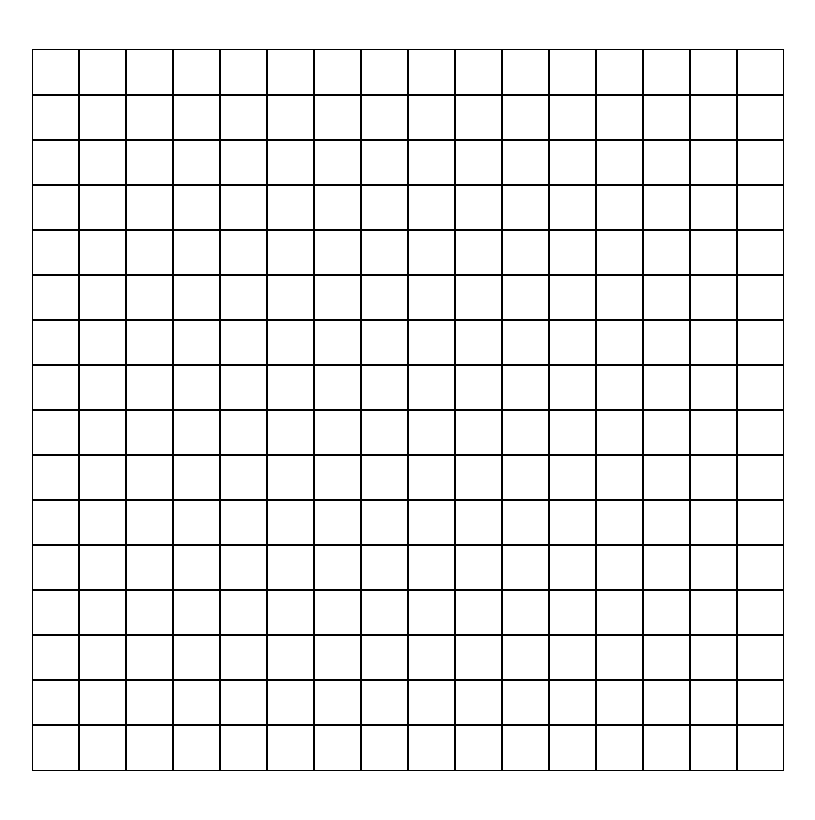
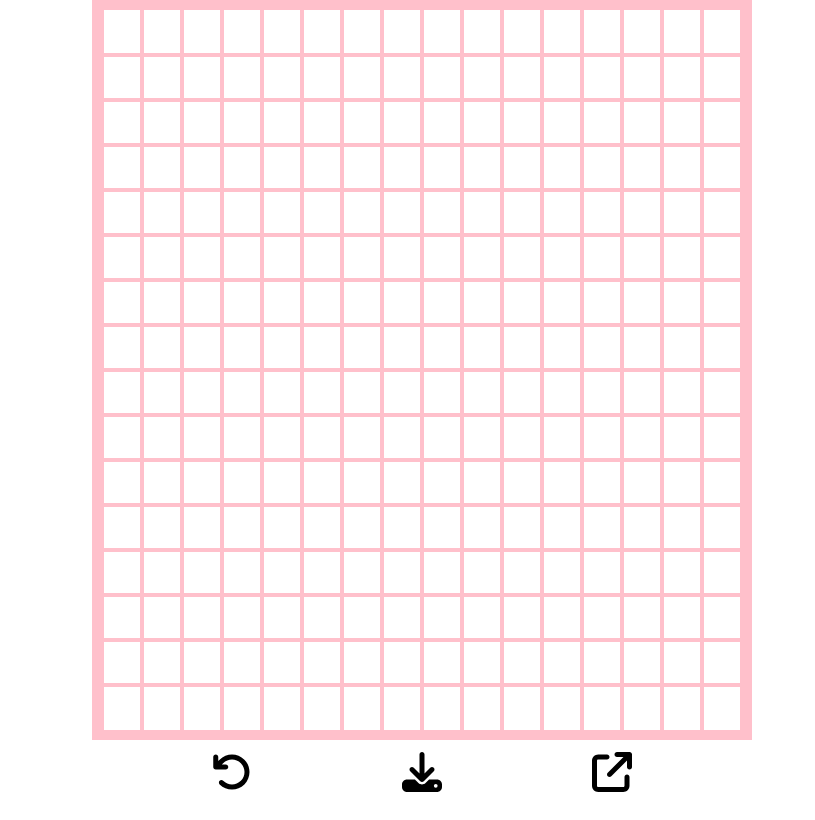
Before and after one commit to mikcheaela/Etch-a-Sketch, a plain HTML site: page index.html in a window 1280 px wide. Shown: the whole page, without its empty margins (218-1033 px from the left). Drawn offline with Linux system fonts and the light colour scheme.

Commit message:
Add three icons and functionality to  one
Added 3 svg icons that are for resetting,
downloading, and sharing respectively. Added
functionality to reset icon by changing all
squares back to white.

```diff
--- a/index.html
+++ b/index.html
@@ -5,10 +5,27 @@
     <meta name="viewport" content="width=device-width, initial-scale=1.0">
     <title>Document</title>
     <script defer src="./script.js"></script>
+    <script src="https://kit.fontawesome.com/e6da3d1915.js" crossorigin="anonymous"></script>
     <link rel="stylesheet" href="styles.css">
 </head>
 <body>
-    <div id="container"></div>
+    <div id="wrapper">
+        <div class="container"></div>
+    </div>
+
+    <div id="wrapper-2">
+        <div class="ui-buttons">
+            <button class="reset">
+                <svg xmlns="http://www.w3.org/2000/svg" viewBox="0 0 512 512"><!--!Font Awesome Free 6.5.2 by @fontawesome - https://fontawesome.com License - https://fontawesome.com/license/free Copyright 2024 Fonticons, Inc.--><path d="M125.7 160H176c17.7 0 32 14.3 32 32s-14.3 32-32 32H48c-17.7 0-32-14.3-32-32V64c0-17.7 14.3-32 32-32s32 14.3 32 32v51.2L97.6 97.6c87.5-87.5 229.3-87.5 316.8 0s87.5 229.3 0 316.8s-229.3 87.5-316.8 0c-12.5-12.5-12.5-32.8 0-45.3s32.8-12.5 45.3 0c62.5 62.5 163.8 62.5 226.3 0s62.5-163.8 0-226.3s-163.8-62.5-226.3 0L125.7 160z"/></svg>
+            </button>
+            <button class="download">
+                <svg xmlns="http://www.w3.org/2000/svg" viewBox="0 0 512 512"><!--!Font Awesome Free 6.5.2 by @fontawesome - https://fontawesome.com License - https://fontawesome.com/license/free Copyright 2024 Fonticons, Inc.--><path d="M288 32c0-17.7-14.3-32-32-32s-32 14.3-32 32V274.7l-73.4-73.4c-12.5-12.5-32.8-12.5-45.3 0s-12.5 32.8 0 45.3l128 128c12.5 12.5 32.8 12.5 45.3 0l128-128c12.5-12.5 12.5-32.8 0-45.3s-32.8-12.5-45.3 0L288 274.7V32zM64 352c-35.3 0-64 28.7-64 64v32c0 35.3 28.7 64 64 64H448c35.3 0 64-28.7 64-64V416c0-35.3-28.7-64-64-64H346.5l-45.3 45.3c-25 25-65.5 25-90.5 0L165.5 352H64zm368 56a24 24 0 1 1 0 48 24 24 0 1 1 0-48z"/></svg>
+            </button>
+            <button class="share">
+                <svg xmlns="http://www.w3.org/2000/svg" viewBox="0 0 512 512"><!--!Font Awesome Free 6.5.2 by @fontawesome - https://fontawesome.com License - https://fontawesome.com/license/free Copyright 2024 Fonticons, Inc.--><path d="M320 0c-17.7 0-32 14.3-32 32s14.3 32 32 32h82.7L201.4 265.4c-12.5 12.5-12.5 32.8 0 45.3s32.8 12.5 45.3 0L448 109.3V192c0 17.7 14.3 32 32 32s32-14.3 32-32V32c0-17.7-14.3-32-32-32H320zM80 32C35.8 32 0 67.8 0 112V432c0 44.2 35.8 80 80 80H400c44.2 0 80-35.8 80-80V320c0-17.7-14.3-32-32-32s-32 14.3-32 32V432c0 8.8-7.2 16-16 16H80c-8.8 0-16-7.2-16-16V112c0-8.8 7.2-16 16-16H192c17.7 0 32-14.3 32-32s-14.3-32-32-32H80z"/></svg>
+            </button>
+        </div>
+    </div>
 
 </body>
 </html>
--- a/script.js
+++ b/script.js
@@ -1,4 +1,5 @@
-const container = document.querySelector("#container");
+const container = document.querySelector(".container");
+const reset = document.querySelector(".reset");
 
 function createGrid(){
 
@@ -13,5 +14,18 @@ function createGrid(){
 
 }
 
+createGrid();
 
-createGrid();
+const squares = document.querySelectorAll(".square");
+
+squares.forEach((elem) => {
+    elem.addEventListener("mouseover", () => {
+        elem.style.backgroundColor = "black";
+    })
+})
+
+reset.addEventListener("click", () => {
+    squares.forEach((elem => {
+        elem.style.backgroundColor = "white";
+    }))
+})
--- a/styles.css
+++ b/styles.css
@@ -3,13 +3,30 @@
     padding:0px;
 }
 
-#container{
-    padding:50px;
-    width: 90%;
-    height: 90%;
+#wrapper{
+    min-height: 90vh;
+    min-width: 100vw;
+    display: flex;
+    align-items: center;
+    justify-content: center;
 }
 
-#container > div{
+#wrapper-2{
+    height: 10vh;
+    min-width: 100vw;
+    display: flex;
+    justify-content: center;
+}
+
+.container{
+    align-content: center;
+    width: 50%;
+    height: 90%;
+    border: 10px solid pink;
+    text-align: center;
+}
+
+.container > div{
     height: 45px;
     display: flex;
     justify-content: center;
@@ -19,5 +36,25 @@
 .square{
     width: 45px;
     height:100%;
-    border: 1px solid black;
+    border: 2px solid pink;
 }
+
+.ui-buttons{
+    height: 8vh;
+    width: 50%;
+    display:flex;
+    justify-content: center;
+    align-items: center;
+    gap: 150px;
+}
+
+.ui-buttons > button{
+    width: 40px;
+    height: 40px;
+    border: none;
+    background-color: transparent;
+}
+
+.ui-buttons > button:hover{
+    fill: pink;
+}
```
